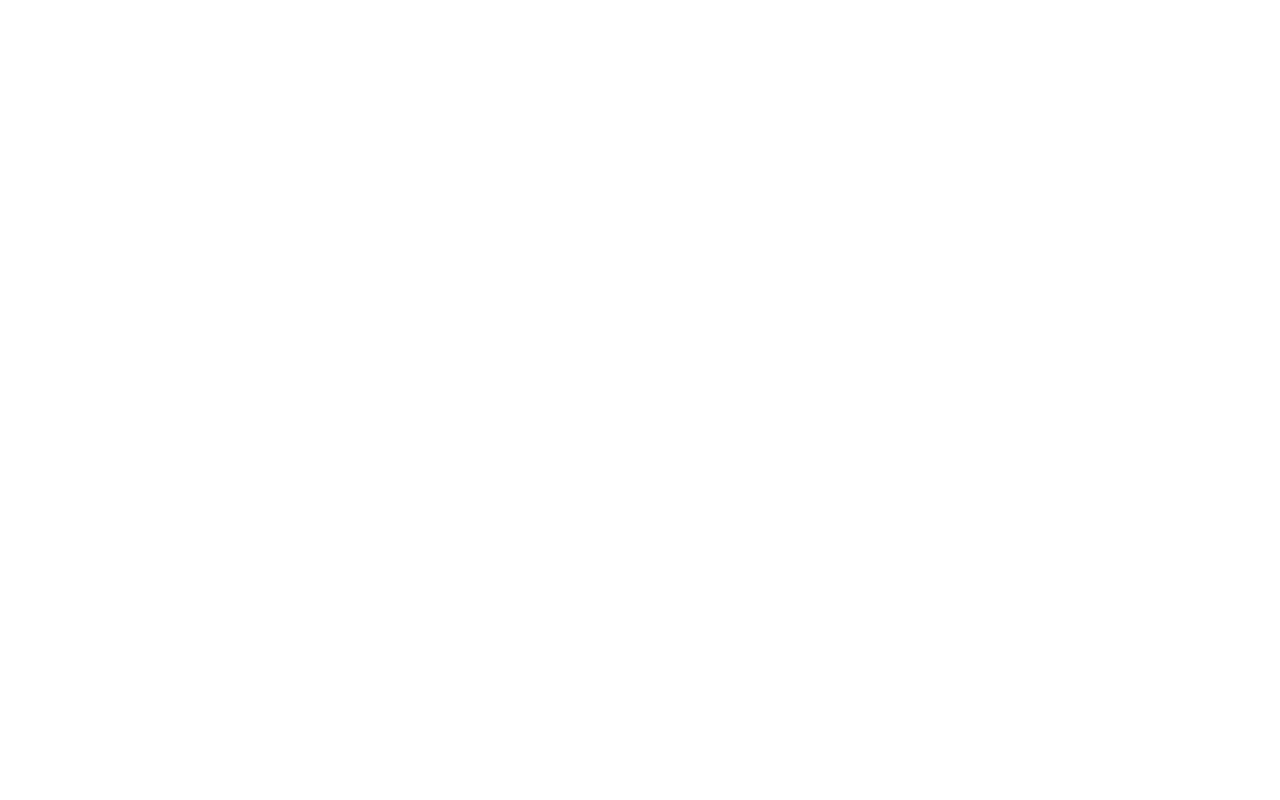
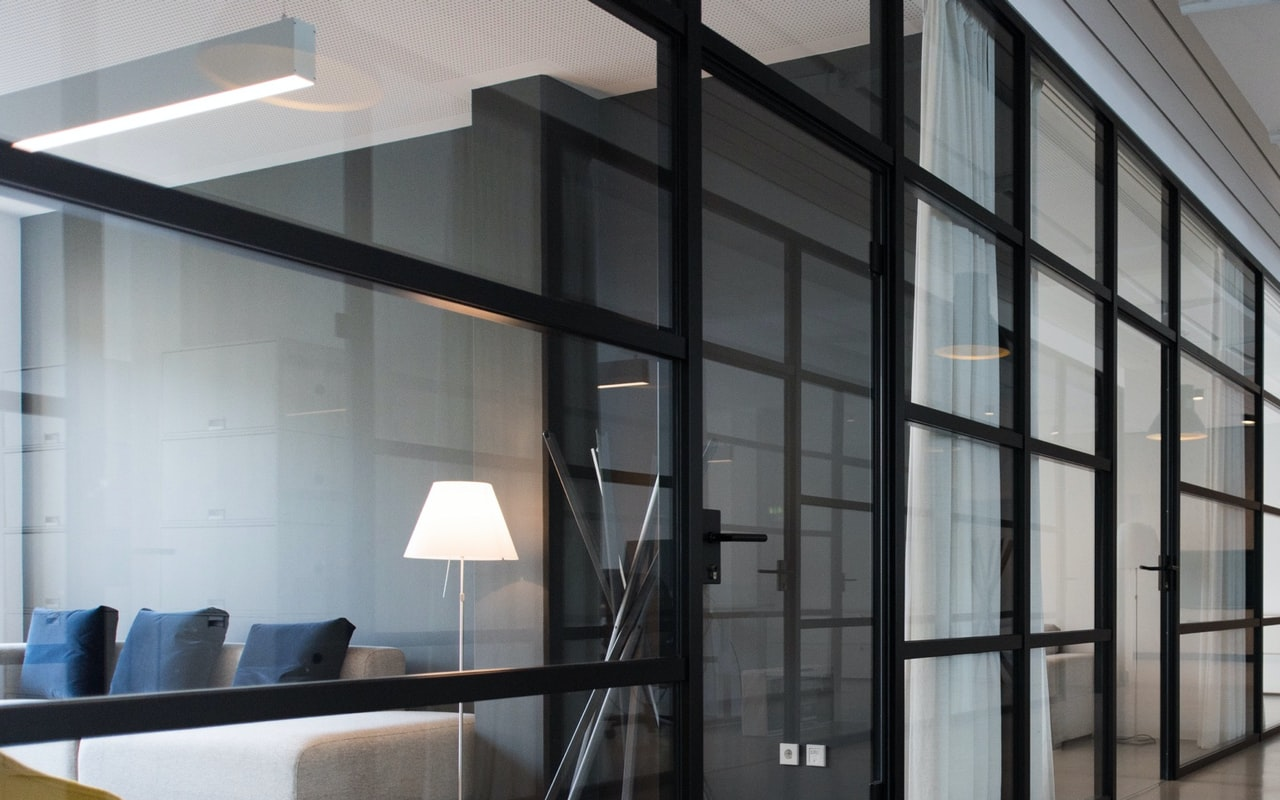
Before and after one commit to NessaAz/Hustle-Mania, a plain HTML site: page index.html in a window 1280 px wide. Drawn offline with nearby package versions, Linux system fonts and the light colour scheme.

Commit message:
booking sections html and css added

```diff
--- a/css/style.css
+++ b/css/style.css
@@ -6,3 +6,18 @@ body{
     padding: 0;
 
 }
+
+
+
+
+
+
+
+
+
+/* Booking Section CSS*/
+.booking{
+    background: url("../assets/about-us.jpg");
+    height: 100vh;
+    width: 100vw;
+}
--- a/index.html
+++ b/index.html
@@ -30,6 +30,13 @@
 
 <body>
 
+
+
+<!--Booking Section-->
+    <section class="booking container-fluid">
+
+    </section>
+
 </body>
 
 </html>
```
